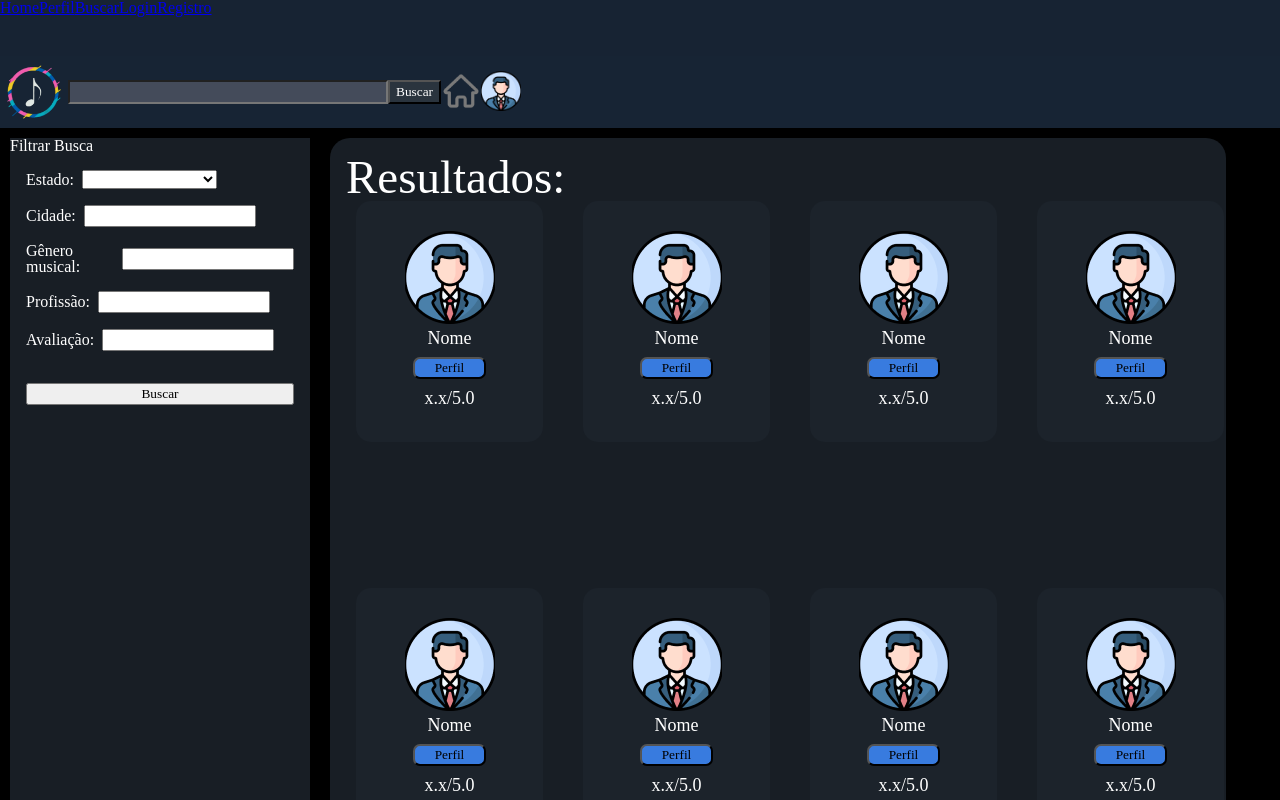
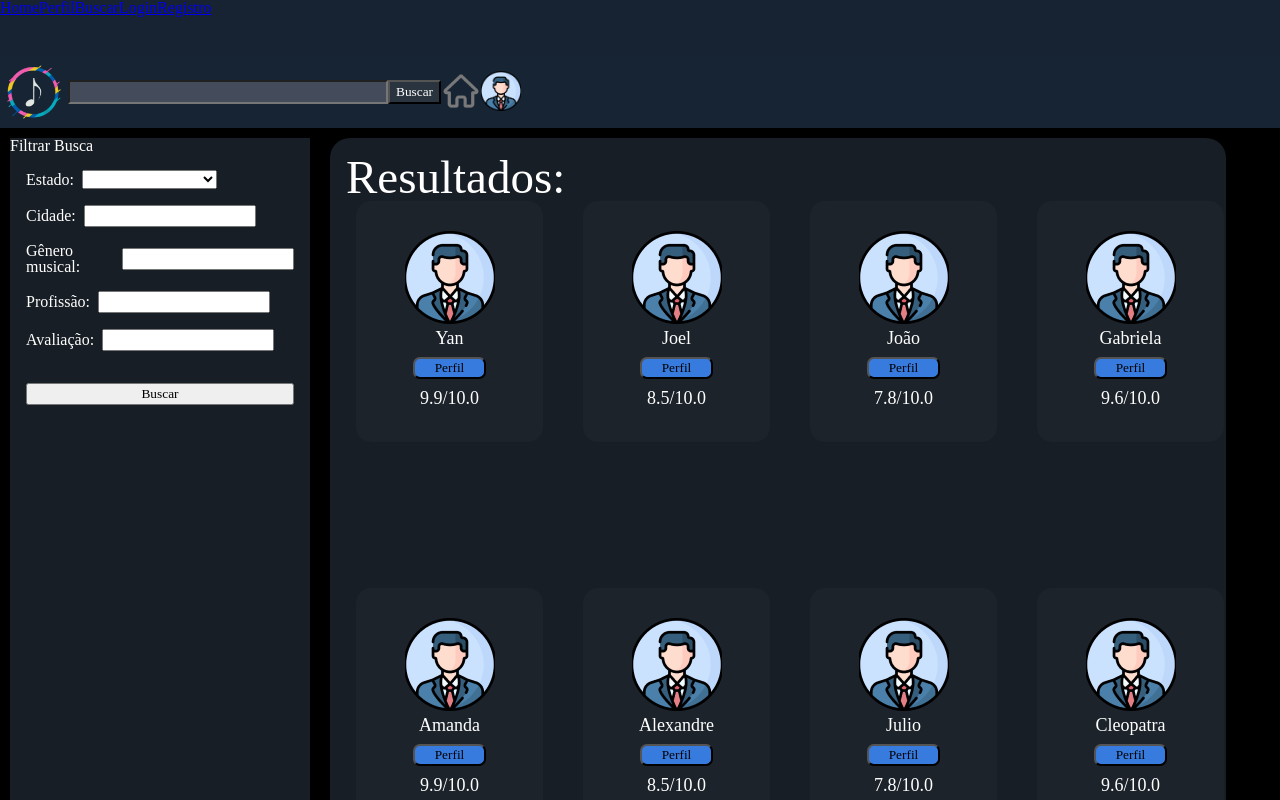
Before and after one commit to Yan-Fonseca/TuneTown, a Vue app: page /#/search in a window 1280 px wide. Shown: the top 800 px of the page. Built offline with nearby package versions, Linux system fonts and the light colour scheme; a web font is replaced by a local one.

Commit message:
Lista de resultados apresentando os dados de resultado de epsquisa na forma dos cards. Além disso, fazendo com que o card receba dados via parâmetro

```diff
--- a/src/components/Busca/Resultados.vue
+++ b/src/components/Busca/Resultados.vue
@@ -2,14 +2,7 @@
     <div class="container">
       <h1>Resultados:</h1>
       <div class="resultados">
-            <perfilCard/>
-            <perfilCard/>
-            <perfilCard/>
-            <perfilCard/>
-            <perfilCard/>
-            <perfilCard/>
-            <perfilCard/>
-            <perfilCard/>
+        <perfilCard v-for="item in users" :key="item.id" :nome="item.nome" :avaliacao="item.avaliacao" />
       </div>
     </div>
   </template>
@@ -21,6 +14,20 @@ export default {
     name: 'ResultadosBusca',
     components: {
       perfilCard
+    },
+    data() {
+      return {
+        users: [
+          { id: 0, nome: 'Yan', avaliacao: 9.9 },
+          { id: 1, nome: 'Joel', avaliacao: 8.5 },
+          { id: 2, nome: 'João', avaliacao: 7.8 },
+          { id: 3, nome: 'Gabriela', avaliacao: 9.6 },
+          { id: 4, nome: 'Amanda', avaliacao: 9.9 },
+          { id: 5, nome: 'Alexandre', avaliacao: 8.5 },
+          { id: 6, nome: 'Julio', avaliacao: 7.8 },
+          { id: 7, nome: 'Cleopatra', avaliacao: 9.6 }
+        ]
+      };
     }
   }
   </script>
@@ -33,7 +40,7 @@ export default {
     border-radius: 20px;
     padding: 1rem;
     margin: 10px;
-        width: 90%; /* Ocupa 75% da largura disponível */
+    width: 90%; /* Ocupa 90% da largura disponível */
     height: 100%; /* Ocupa toda a altura disponível */
   }
 
@@ -46,4 +53,5 @@ export default {
     grid-template-columns: repeat(4, 1fr);
     gap: 20px;
   }
+
   </style>
--- a/src/components/Perfil/Portfolio.vue
+++ b/src/components/Perfil/Portfolio.vue
@@ -47,8 +47,7 @@ export default {
             descricao: "Sed do eiusmod tempor incididunt ut labore et dolore magna aliqua.",
             dataPublicacao: "2023-06-02",
             imagem: "caminho/imagem2.jpg"
-            },
-            // Adicione mais trabalhos conforme necessário
+            }
         ]
         };
     },
--- a/src/components/common/perfilCard.vue
+++ b/src/components/common/perfilCard.vue
@@ -2,16 +2,26 @@
     <div class="perfil-card">
       <img src="../../assets/imgs/perfil.png" alt="foto de perfil">
       <div class="data">
-        <p class="nome">Nome</p>
+        <p class="nome">{{ nome }}</p>
         <button class="perfil-btn">Perfil</button>
-        <p class="avaliacao">x.x/5.0</p>
+        <p class="avaliacao">{{ avaliacao }}/10.0</p>
       </div>
     </div>
   </template>
 
   <script>
   export default {
-    name: 'PerfilCard'
+    name: 'PerfilCard',
+    props: {
+      nome: {
+        type: String,
+        required: true
+      },
+      avaliacao: {
+        type: Number,
+        required: true
+      }
+    }
   }
   </script>
 
```
Lines whose indentation alone changed are shown as unchanged.
